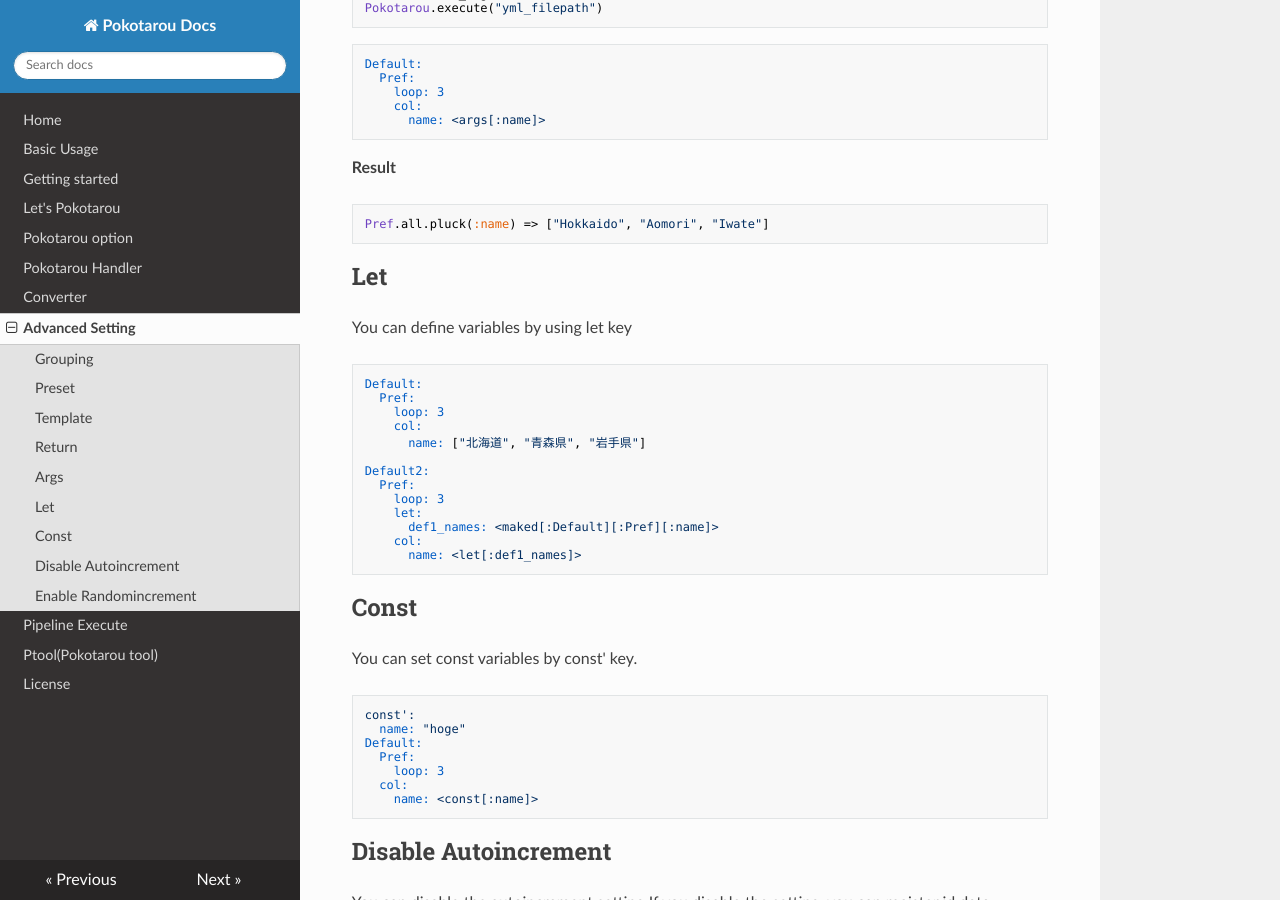
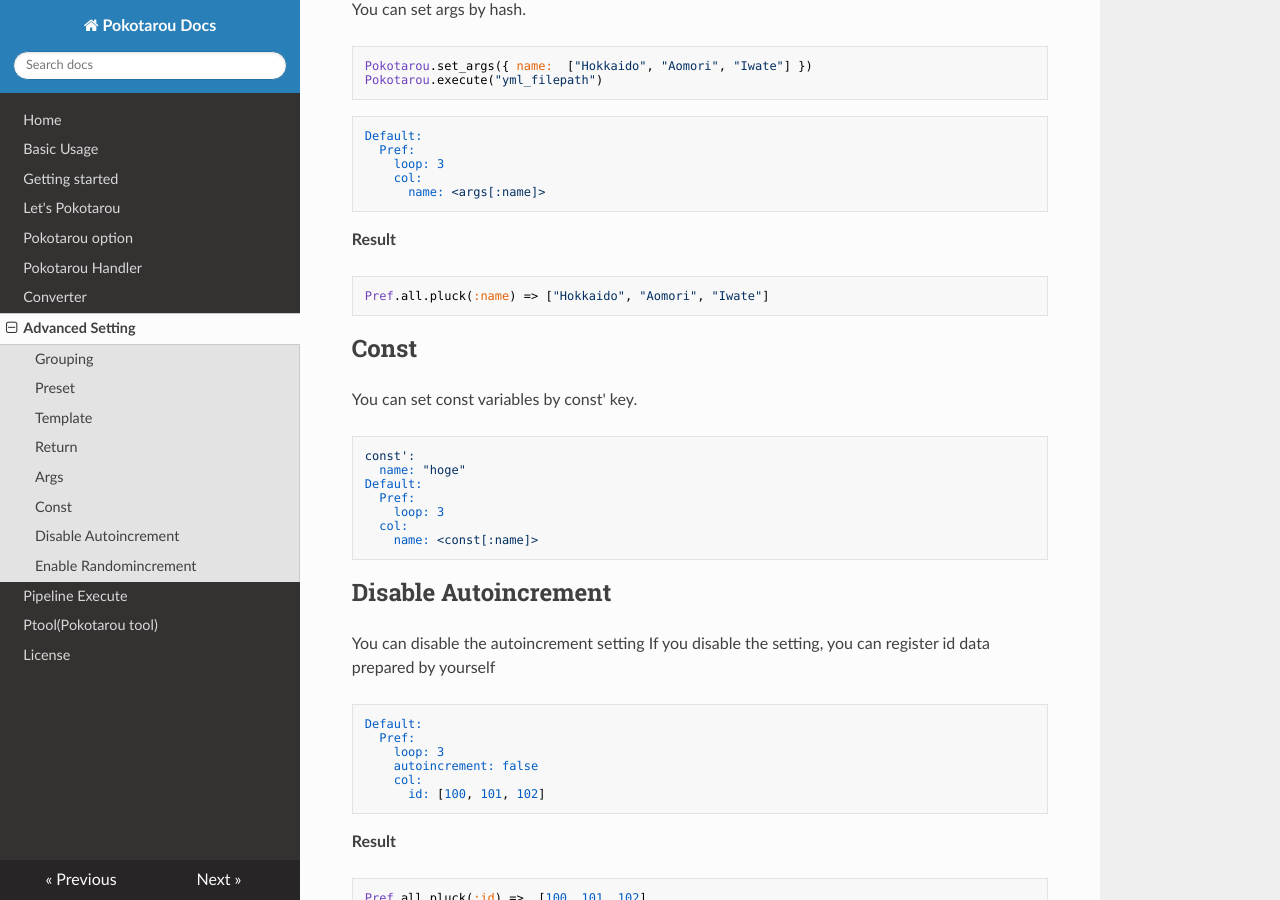
Before and after one commit to Kashiwara0205/PokotarouDocs, an MkDocs documentation site: the page built from docs/advanced_setting.md, in a window 1280 px wide and 900 px high, scrolled down 2922 px. Built offline with MkDocs 1.6.1, drawn with Linux system fonts in a browser that asks for light colours; nearby versions of some CDN libraries; some of the changed text lies outside the part shown.

Commit message:
Delete let description

````diff
--- a/docs/advanced_setting.md
+++ b/docs/advanced_setting.md
@@ -173,26 +176,6 @@ __Result__
 Pref.all.pluck(:name) => ["Hokkaido", "Aomori", "Iwate"]
 ```
 
-## Let
-
-You can define variables by using let key
-
-```yml
-Default:
-  Pref:
-    loop: 3
-    col:
-      name: ["北海道", "青森県", "岩手県"]
-
-Default2:
-  Pref:
-    loop: 3
-    let:
-      def1_names: <maked[:Default][:Pref][:name]>
-    col:
-      name: <let[:def1_names]>
-```
-
 ## Const
 You can set const variables by const' key.
 
````
Also changed, not shown: other parts of docs/advanced_setting.md (+3 -0 lines), site/advanced_setting/index.html, site/index.html, site/search/search_index.json, site/sitemap.xml, 1 other file.
